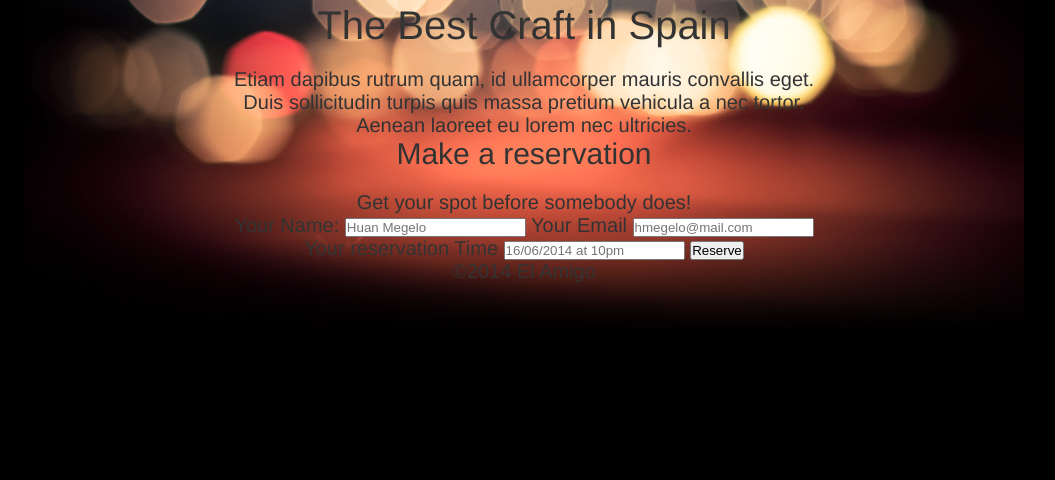
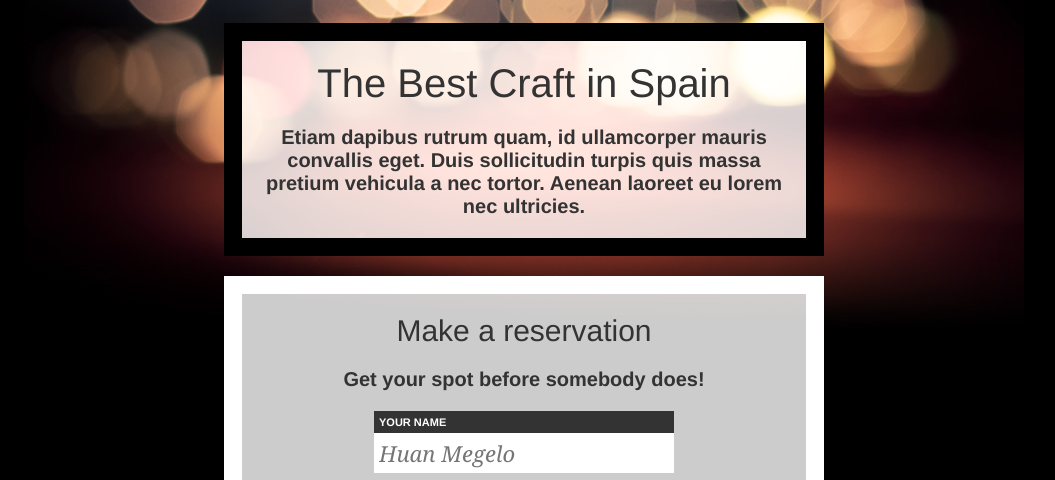
Before and after one commit to VictoriaKudenko/practice-2, a plain HTML site: page index.html in a window 1280 px wide. Shown: the part 313-793 px from the top of the page, without its empty margins (116-1171 px from the left). Drawn offline with Linux system fonts and the light colour scheme.

Commit message:
Complete styling

```diff
--- a/index.html
+++ b/index.html
@@ -32,7 +32,7 @@
             <p>Get your spot before somebody does!</p>
 
             <form>
-                <label for="your_name">Your Name:</label>
+                <label for="your_name">Your Name</label>
                 <input type="text" id="your_name" placeholder="Huan Megelo">
 
                 <label for="your_email">Your Email</label>
--- a/styles.css
+++ b/styles.css
@@ -14,10 +14,10 @@ body {
     background: black url("images/background.jpg") top center no-repeat;
     font-size: 20px;
     font-family: "Helvetica Neue", Helvetica, Arial, sans-serif;
-    font-weight: lighter;
+    font-weight: bold;
     text-align: center;
     padding: 40px;
-    color: #333;
+    color: #333333;
     -webkit-font-smoothing: antialiased;
     text-rendering: optimizelegibility;
 
@@ -33,3 +33,59 @@ h1,h2,h3,h4,h5,h6 {
     width: 600px;
     margin: 0 auto;
 }
+
+.content-block {
+    background: url("images/transparent_white.png") top left repeat;
+    padding: 20px;
+    margin: 20px 0;
+}
+
+#content {
+    border: solid 18px black;
+}
+
+#reserve {
+    border: solid 18px white;
+}
+
+#footer {
+    background: black;
+    color: white;
+}
+
+form {
+    text-align: left;
+    width: 300px;
+    margin: 20px auto 0;
+}
+
+form label {
+    display: block;
+    width: 290px;
+    padding: 5px;
+    text-transform: uppercase;
+    font-size: 11px;
+    font-weight: bold;
+    background: #333333;
+    color: white;
+}
+
+form input {
+    display: block;
+    width: 290px;
+    padding: 5px;
+    margin: 0 0 10px;
+    border: none;
+    font-size: 22px;
+    font-family: Georgia, Times, serif;
+    font-style: italic;
+    -webkit-font-smoothing: antialiased;
+    text-rendering: optimizelegibility;
+}
+
+form input[type='submit'] {
+    background: #333333;
+    color: white;
+    cursor: pointer;
+    width: 300px;
+}
```
